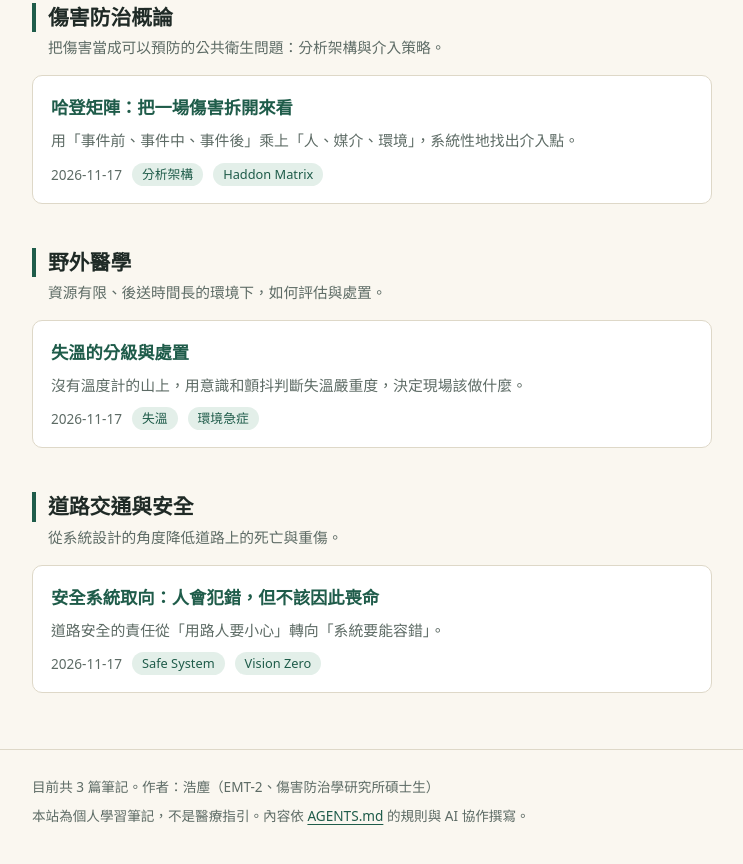
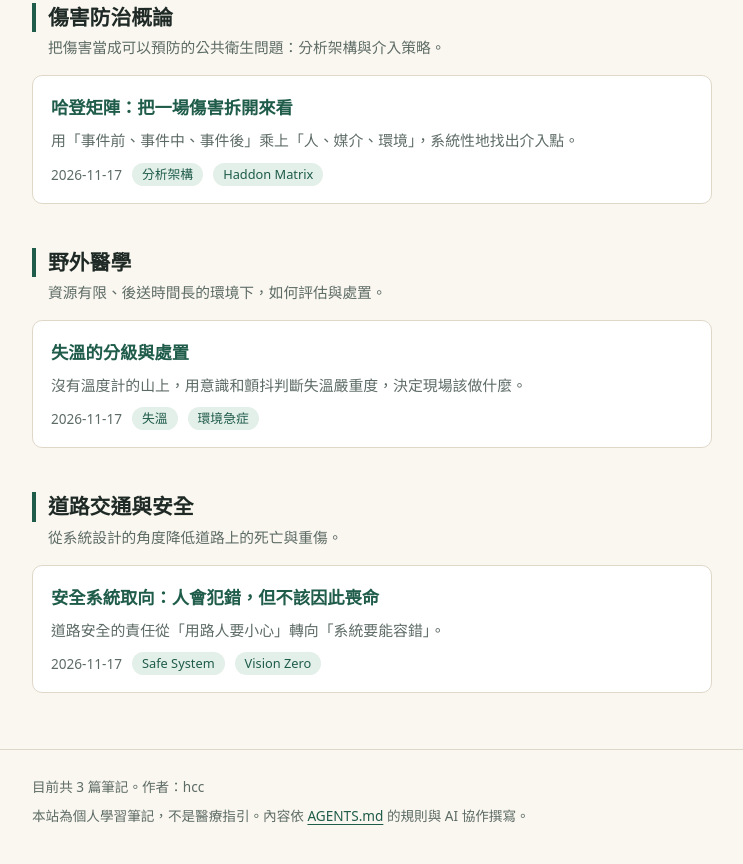
Before and after one commit to hcciou/injury-prevention-notes, a plain HTML site: page index.html in a window 1280 px wide. Shown: the part 375-1239 px from the top of the page, without its empty margins (268-1011 px from the left). Drawn offline with Linux system fonts and the light colour scheme.

Commit message:
頁尾作者改為 hcc
Co-Authored-By: Claude Fable 5.2 <noreply@anthropic.com>
Claude-Session: https://claude.ai/code/session_01NYgAsMKBtGjC7QZ3Kd6V2k

```diff
--- a/index.html
+++ b/index.html
@@ -27,7 +27,7 @@
 
   <footer class="site-footer">
     <div class="wrap">
-      <p>目前共 <span id="note-count">0</span> 篇筆記。作者：浩塵（EMT-2、傷害防治學研究所碩士生）</p>
+      <p>目前共 <span id="note-count">0</span> 篇筆記。作者：hcc</p>
       <p>本站為個人學習筆記，不是醫療指引。內容依 <a href="AGENTS.md">AGENTS.md</a> 的規則與 AI 協作撰寫。</p>
     </div>
   </footer>
```
Also changed, not shown: 1 other file.
